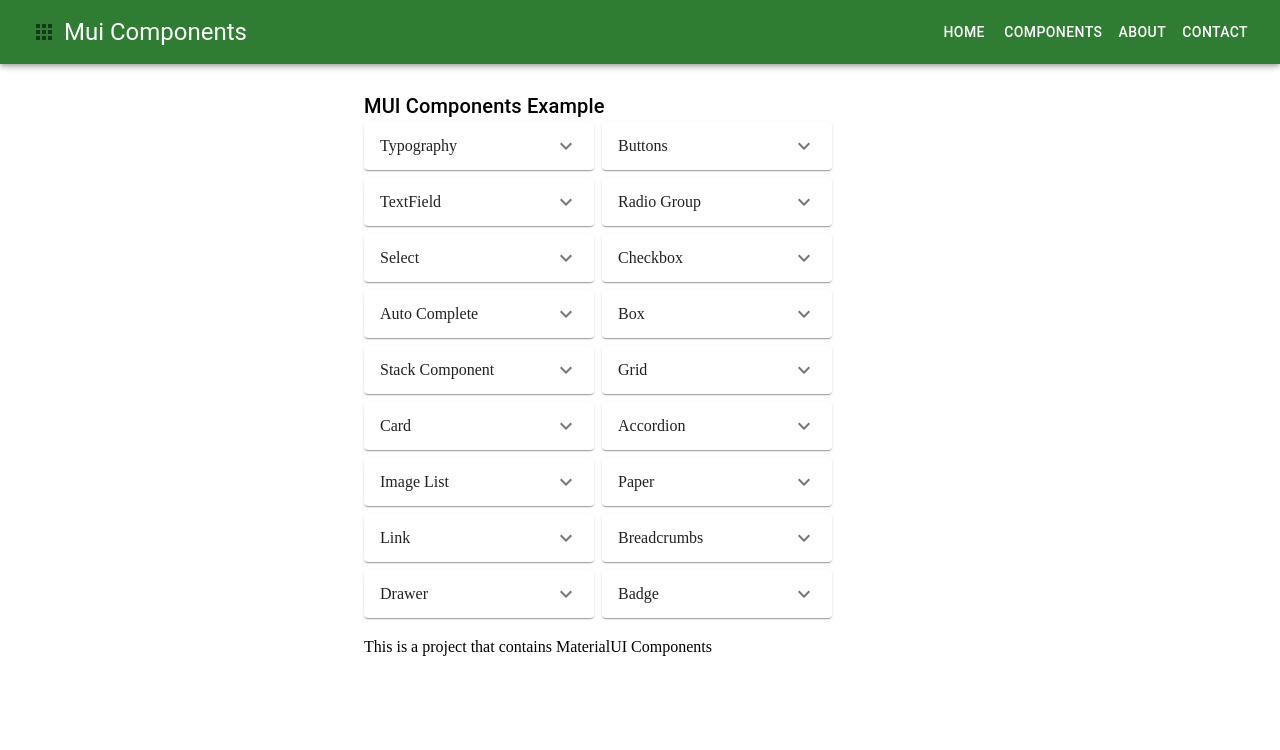
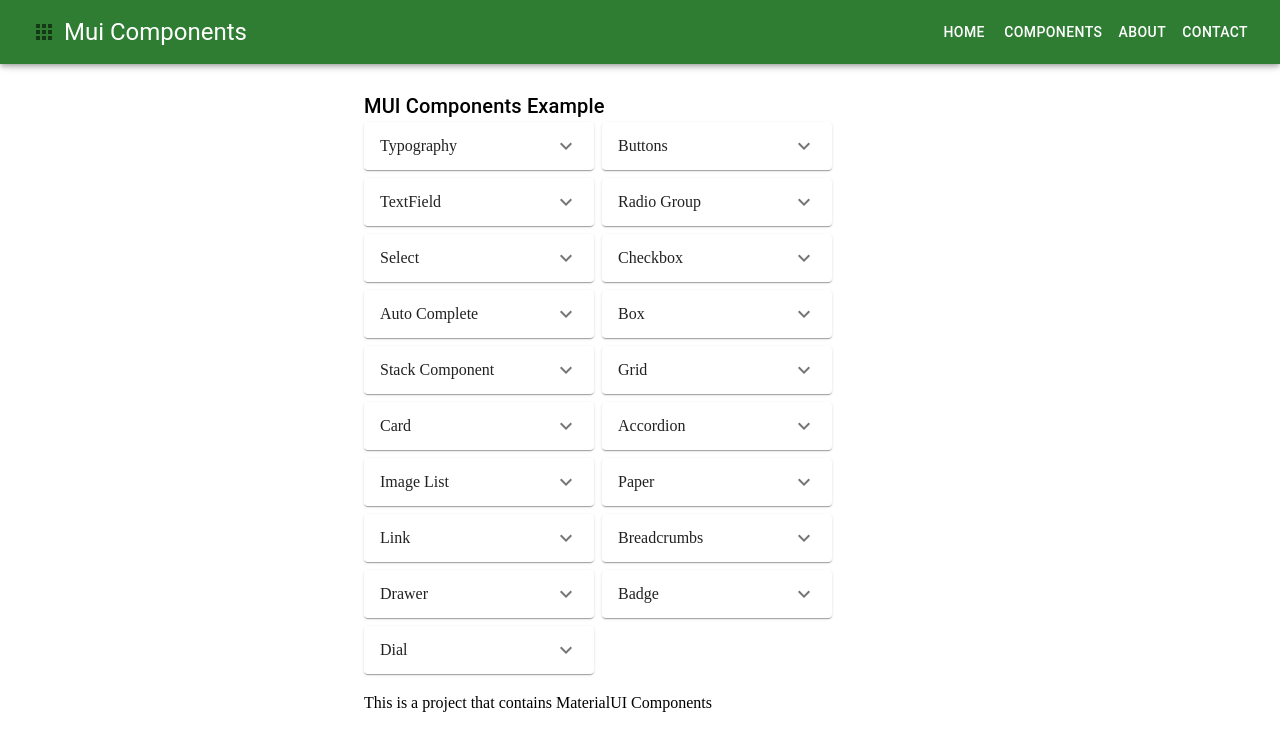
Before and after one commit to gokhanSucsuz/React-MaterialUI-Components, a React (Vite) app: page / in a window 1280 px wide. Shown: the top 750 px of the page. Built offline with nearby package versions, Linux system fonts and the light colour scheme.

Commit message:
SpeedDial component is added

```diff
--- a/src/App.tsx
+++ b/src/App.tsx
@@ -21,6 +21,7 @@ import { LinkComponent } from "./components/LinkComponent";
 import { BreadcrumbsComponent } from "./components/BreadcrumbsComponent";
 import { DrawerComponent } from "./components/DrawerComponent";
 import { BadgeComponent } from "./components/BadgeComponent";
+import { SpeedDialComponent } from "./components/SpeedDialComponent";
 
 function App() {
 	return (
@@ -46,6 +47,7 @@ function App() {
 					<Route path="/breadcrumbs" element={<BreadcrumbsComponent />} />
 					<Route path="/drawer" element={<DrawerComponent />} />
 					<Route path="/badge" element={<BadgeComponent />} />
+					<Route path="/dial" element={<SpeedDialComponent />} />
 				</Routes>
 			</Container>
 			<AppBarComponent />
--- a/src/components/Nav.tsx
+++ b/src/components/Nav.tsx
@@ -415,6 +415,27 @@ export const Nav = () => {
 									</AccordionActions>
 								</Accordion>
 							</Grid>
+							<Grid item xs={12} md={5}>
+								<Accordion
+									expanded={expanded === "panel18"}
+									onChange={handleChange("panel18")}>
+									<AccordionSummary
+										expandIcon={<ExpandMore />}
+										aria-controls="panel18-content"
+										id="panel18-header">
+										Dial
+									</AccordionSummary>
+									<AccordionActions>
+										<Button variant="contained">
+											<NavLink
+												to="/dial"
+												style={{ color: "inherit", textDecoration: "none" }}>
+												Dial
+											</NavLink>
+										</Button>
+									</AccordionActions>
+								</Accordion>
+							</Grid>
 						</Grid>
 					</Stack>
 				</div>
--- /dev/null
+++ b/src/components/SpeedDialComponent.tsx
@@ -0,0 +1,31 @@
+import { ContentCopy, Edit, MenuOpen, Print, Share } from "@mui/icons-material";
+import {
+	SpeedDial,
+	SpeedDialAction,
+	SpeedDialIcon,
+	Stack,
+} from "@mui/material";
+
+export const SpeedDialComponent = () => {
+	return (
+		<>
+			<Stack
+				sx={{
+					marginTop: "90px",
+				}}>
+				<SpeedDial
+					ariaLabel="Navigation"
+					icon={<SpeedDialIcon openIcon={<MenuOpen />} />}>
+					<SpeedDialAction
+						icon={<ContentCopy />}
+						tooltipTitle="Copy"
+						tooltipOpen
+					/>
+					<SpeedDialAction icon={<Share />} tooltipTitle="Share" tooltipOpen />
+					<SpeedDialAction icon={<Edit />} tooltipTitle="Edit" tooltipOpen />
+					<SpeedDialAction icon={<Print />} tooltipTitle="Print" tooltipOpen />
+				</SpeedDial>
+			</Stack>
+		</>
+	);
+};
```
